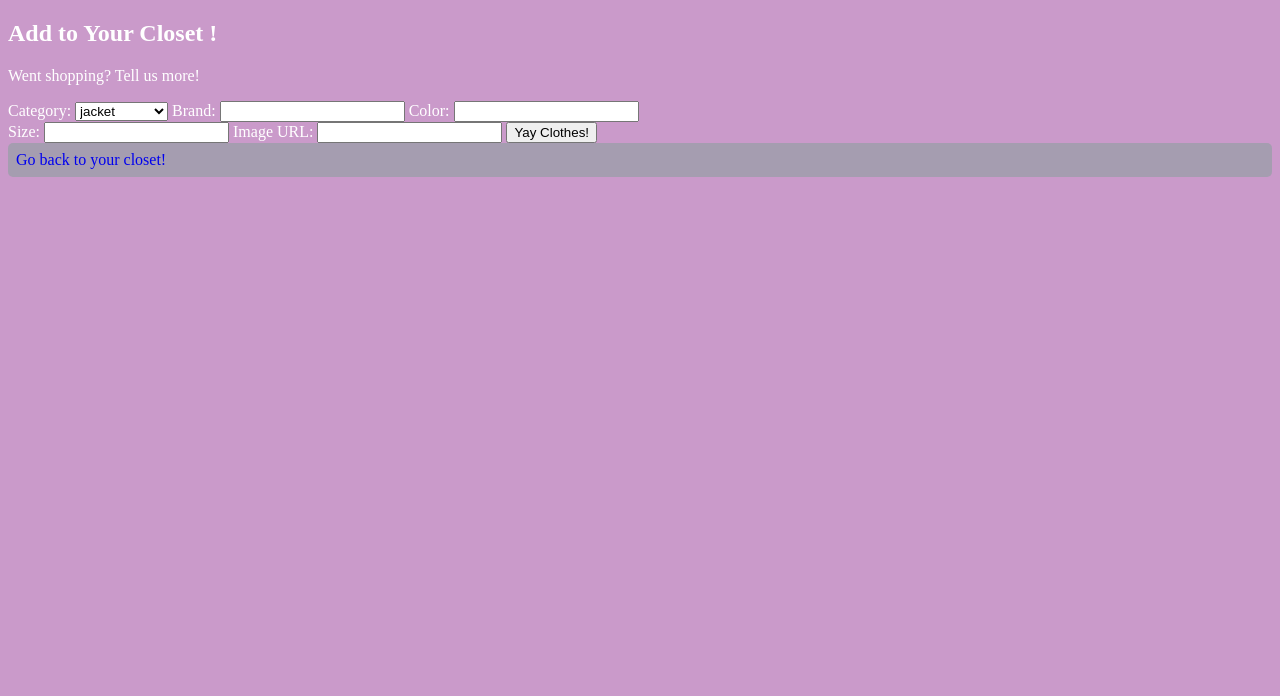
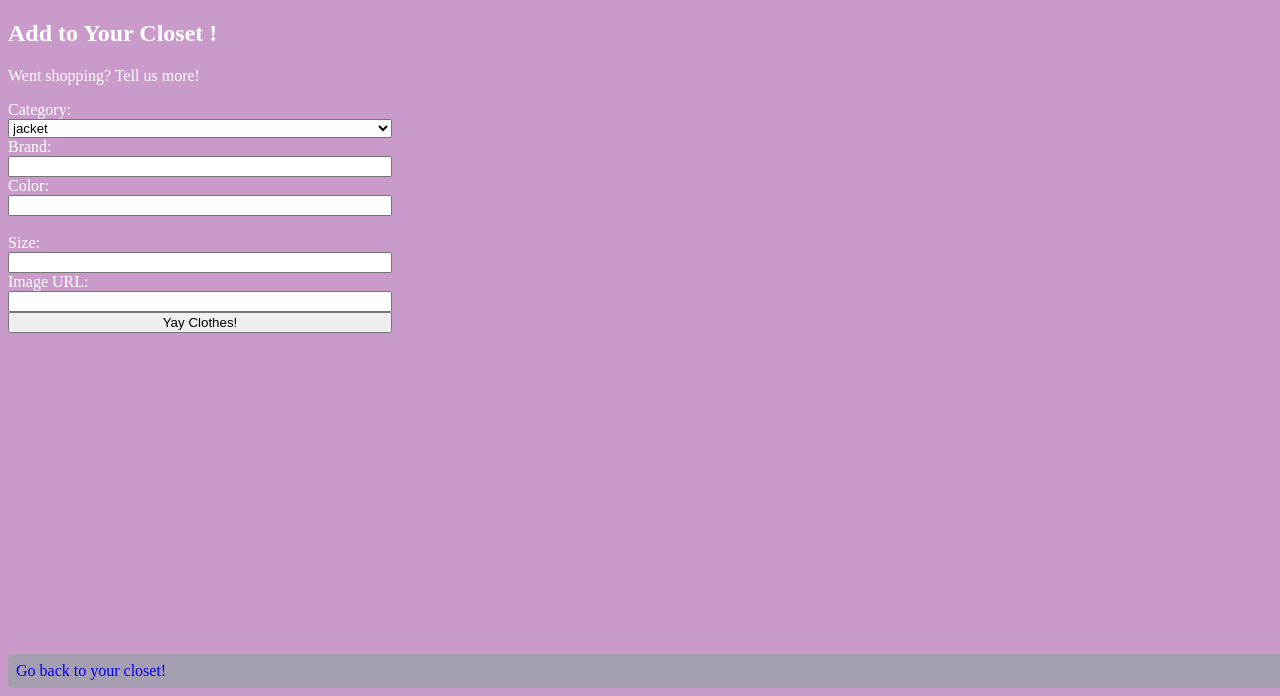
Before and after one commit to klunghamer/Closet_App, a Node server app: page /closet/600000000000000000000001/new in a window 1280 px wide. Shown: the part 104-800 px from the top of the page. Run offline with Node 20, Linux system fonts and the light colour scheme; some libraries are stand-ins or nearby versions.

Commit message:
More CSS added

```diff
--- a/public/css/styles.css
+++ b/public/css/styles.css
@@ -15,6 +15,12 @@ header, footer {
   margin-top: 2vh;
 }
 
+.closet-list {
+  float: left;
+  /*clear: both;*/
+  margin: .5em;
+}
+
 img {
   width: 300px;
   height: 300px;
@@ -28,3 +34,23 @@ a {
 ul {
   list-style: none;
 }
+
+footer {
+  clear: both;
+  width: 100vw;
+  margin-bottom: .5em;
+}
+
+.stay-bottom {
+  position: absolute;
+  bottom: 0;
+}
+
+form {
+  display: flex;
+  flex-direction: column;
+}
+
+.new-clothing, .delete-clothing {
+  width: 30vw;
+}
--- a/views/closet/edit.hbs
+++ b/views/closet/edit.hbs
@@ -18,7 +18,7 @@
     <label for='brand'>Brand:</label>
     <input name='brand' value="{{item.brand}}">
     <label for='color'>Color:</label>
-    <input name='color' value="{{item.color}}"><br>
+    <input name='color' value="{{item.color}}">
     <label for='size'>Size:</label>
     <input name='size' value="{{item.size}}">
     <label for='imageURL'>Image URL:</label>
@@ -32,4 +32,6 @@
     <input type='submit' value='Delete Listing'/>
   </form>
 </aside>
-<a href='/closet/{{item._id}}/show'> < Back </a>
+<footer class='stay-bottom'>
+  <a href='/closet/{{item._id}}/show'> < Back </a>
+</footer>
--- a/views/closet/index.hbs
+++ b/views/closet/index.hbs
@@ -2,10 +2,11 @@
 
 {{#each user.clothes}}
   <ul>
-    <li><a href="/closet/{{_id}}/show">Show<img src="{{imageURL}}"/></a></li>
+    <li class="closet-list"><a href="/closet/{{_id}}/show"><img src="{{imageURL}}"/></a></li>
   </ul>
 {{/each}}
 
 <footer>
-  <a href="/closet/{{user._id}}/new">Add clothes to your closet!</a>
+  <a href="/closet/{{user._id}}/new">Add clothes to your closet</a> |
+  <a href="/users">Checkout more closets!</a>
 </footer>
--- a/views/closet/new.hbs
+++ b/views/closet/new.hbs
@@ -26,6 +26,6 @@
   </form>
 </main>
 
-<footer>
+<footer class="stay-bottom">
   <a href="/closet/{{user._id}}">Go back to your closet!</a>
 </footer>
```
Also changed, not shown: controllers/index.js (+10 -0 lines).
